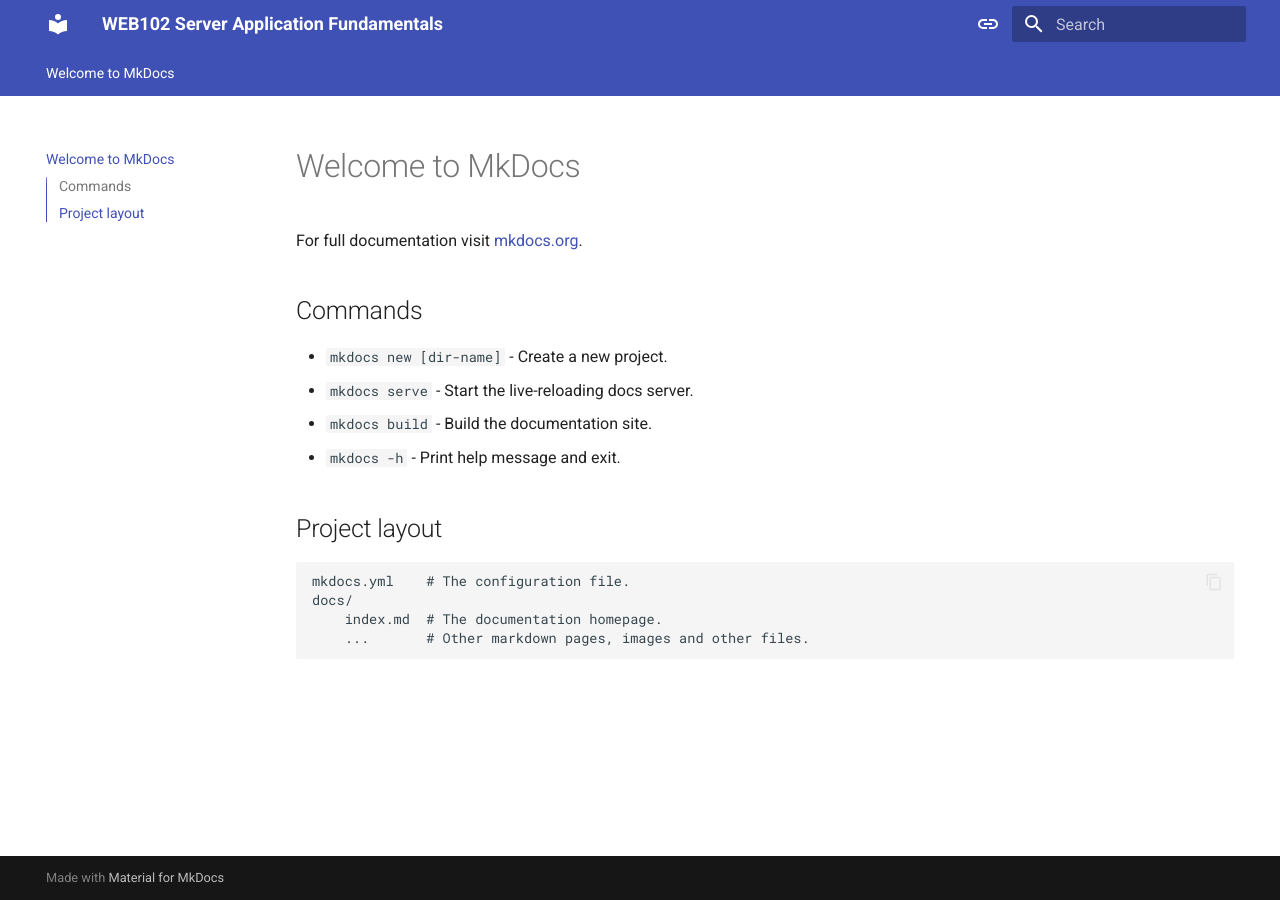
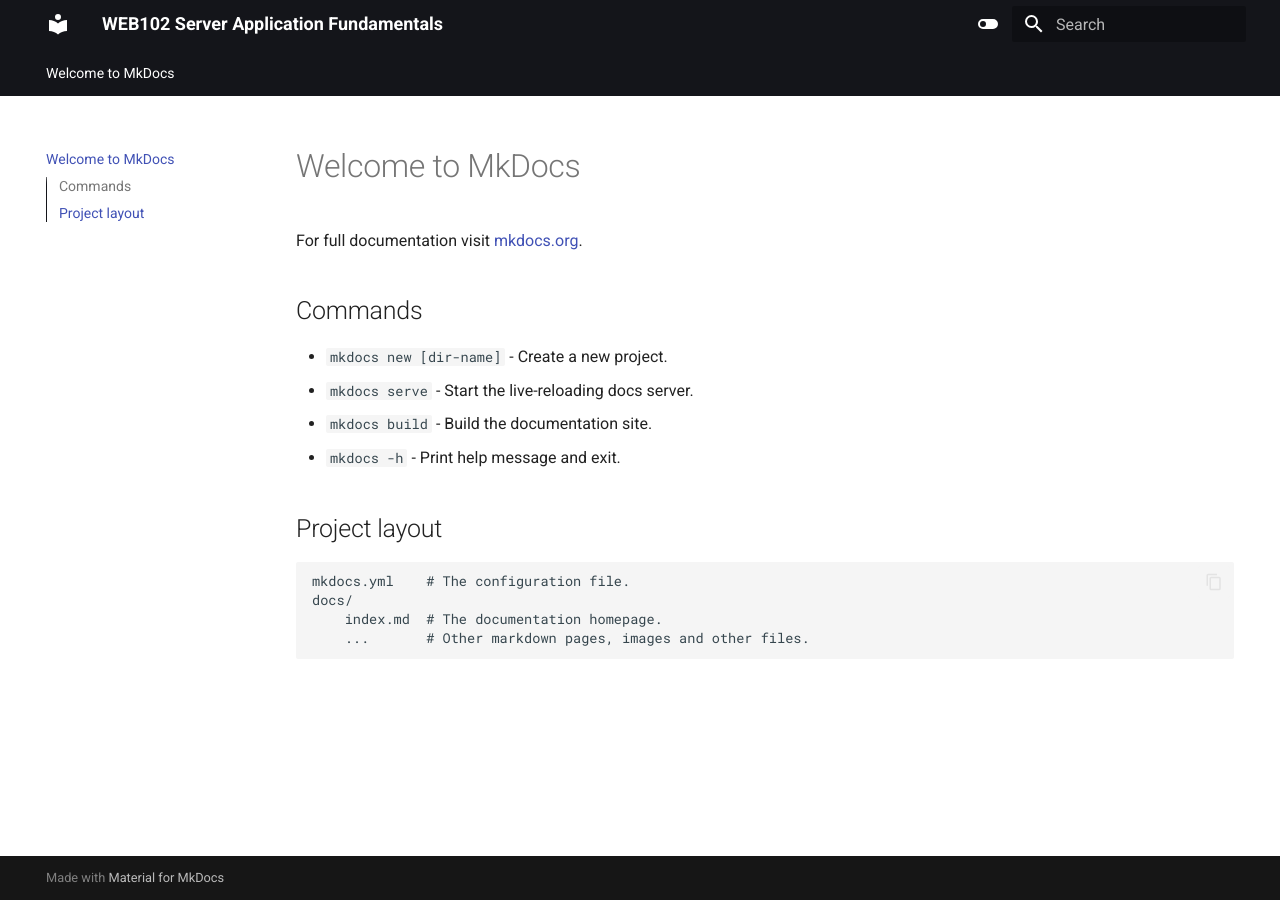
Before and after one commit to syangche/backend_auth_tutorial, an MkDocs documentation site: the page built from docs/index.md, in a window 1280 px wide. Built offline with MkDocs 1.6.1 and Material for MkDocs 9.7.7, drawn with Linux system fonts in a browser that asks for light colours.

```diff
--- a/mkdocs.yml
+++ b/mkdocs.yml
@@ -14,24 +14,20 @@ theme:
     - content.code.copy
   language: en
   palette:
-    - media: "(prefers-color-scheme)"
-      toggle:
-        icon: material/link
-        name: Switch to light mode
-    - media: "(prefers-color-scheme: light)"
-      scheme: default
-      primary: indigo
-      accent: indigo
-      toggle:
-        icon: material/toggle-switch
-        name: Switch to dark mode
     - media: "(prefers-color-scheme: dark)"
       scheme: slate
       primary: black
       accent: indigo
       toggle:
+        icon: material/toggle-switch
+        name: Switch to light mode
+    - media: "(prefers-color-scheme: light)"
+      scheme: default
+      primary: black
+      accent: indigo
+      toggle:
         icon: material/toggle-switch-off
-        name: Switch to system preference
+        name: Switch to dark mode
   font:
     text: Roboto
     code: Roboto Mono
```
